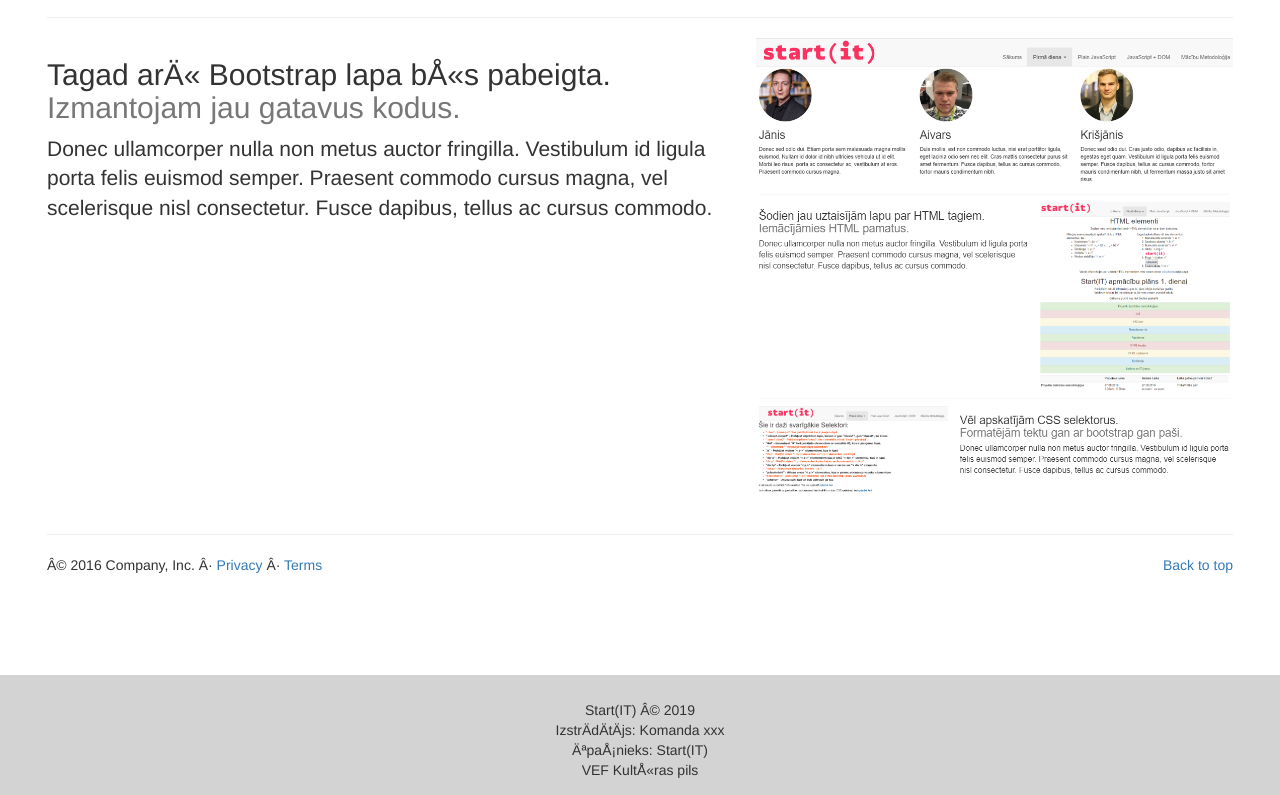
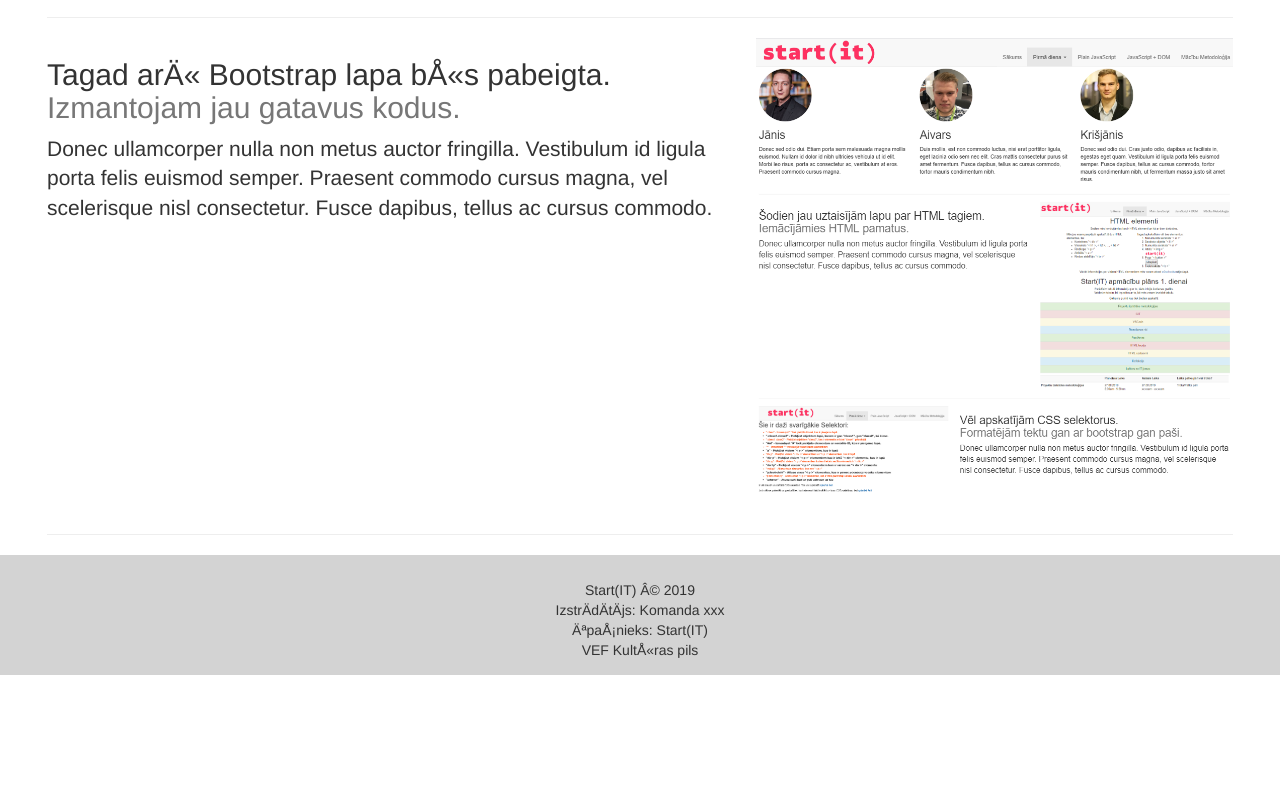
Before and after one commit to kriartcek/HTML-prog-skolotaji-2019-final, a plain HTML site: page views/Bootstrap.html in a window 1280 px wide. Shown: the part 1431-2226 px from the top of the page. After the commit the page ends 2106 px from the top, so only its background shows below. Drawn offline with nearby package versions, Linux system fonts and the light colour scheme.

Commit message:
removing bootrap footer

```diff
--- a/views/Bootstrap.html
+++ b/views/Bootstrap.html
@@ -114,13 +114,6 @@
 
           <!-- /END THE FEATURETTES -->
 
-
-          <!-- FOOTER -->
-          <footer>
-            <p class="pull-right"><a href="#">Back to top</a></p>
-            <p>© 2016 Company, Inc. · <a href="#">Privacy</a> · <a href="#">Terms</a></p>
-          </footer>
-
         </div>
       </div>
   </div>
```
